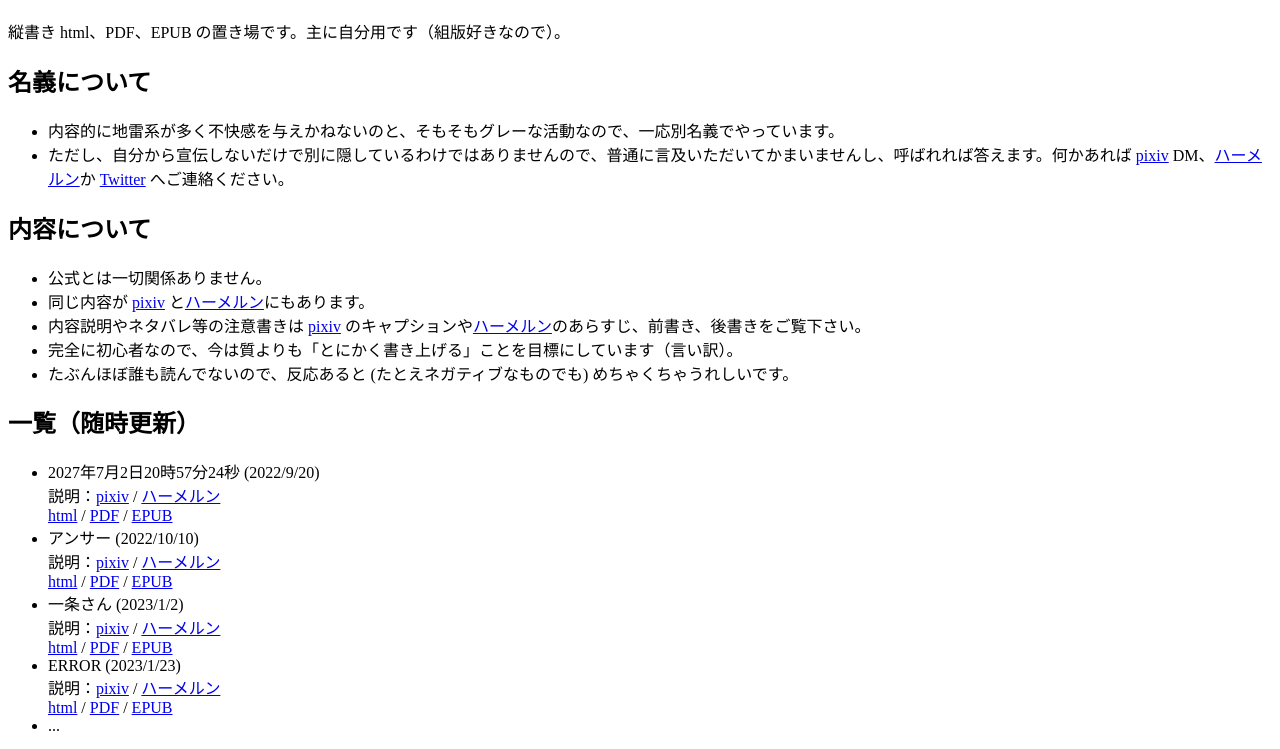
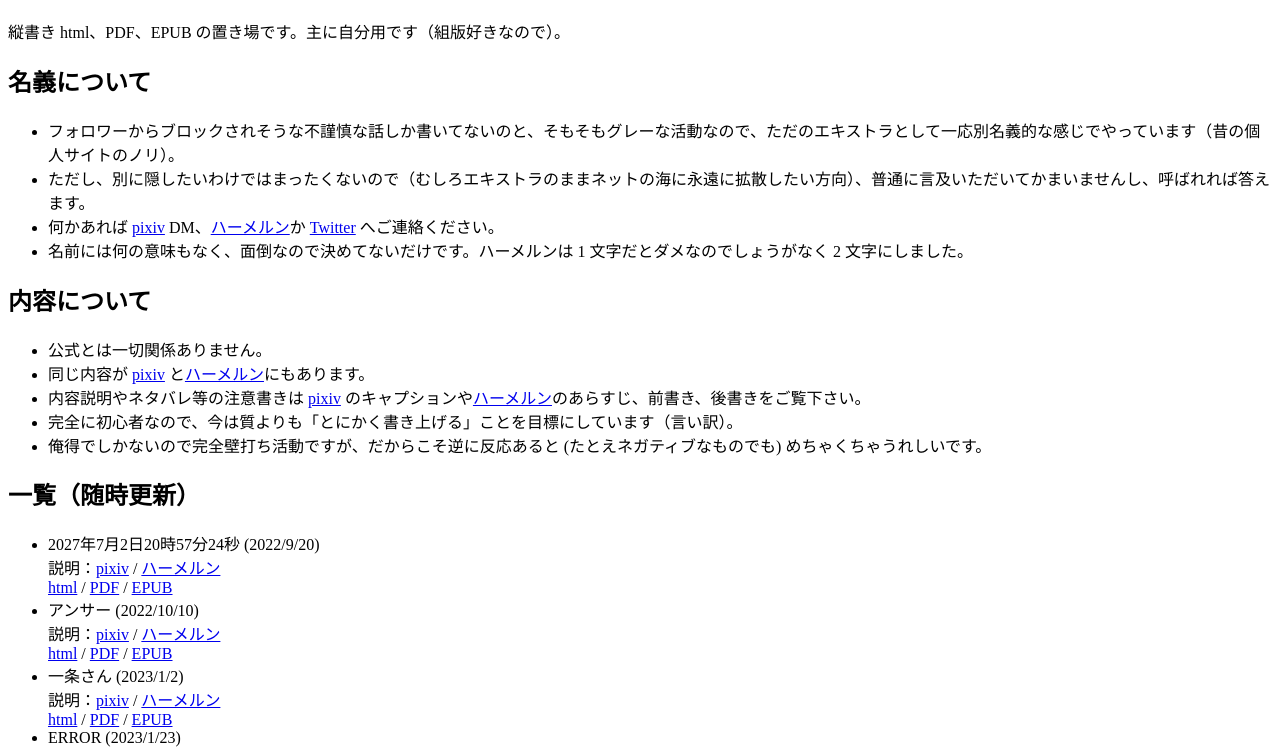
Before and after one commit to alltale2037/tales, a plain HTML site: page index.html in a window 1280 px wide. Shown: the part 70-819 px from the top of the page. Drawn offline with Linux system fonts and the light colour scheme.

Commit message:
微修正

```diff
--- a/index.html
+++ b/index.html
@@ -24,8 +24,10 @@
 
     <h2>名義について</h2>
     <ul>
-     <li> 内容的に地雷系が多く不快感を与えかねないのと、そもそもグレーな活動なので、一応別名義でやっています。</li>
-     <li> ただし、自分から宣伝しないだけで別に隠しているわけではありませんので、普通に言及いただいてかまいませんし、呼ばれれば答えます。何かあれば <a href="https://www.pixiv.net/users/59321047">pixiv</a> DM、<a href="https://syosetu.org/user/418672/">ハーメルン</a>か <a href="https://twitter.com/alltale2037">Twitter</a> へご連絡ください。</li>
+     <li> フォロワーからブロックされそうな不謹慎な話しか書いてないのと、そもそもグレーな活動なので、ただのエキストラとして一応別名義的な感じでやっています（昔の個人サイトのノリ）。</li>
+     <li> ただし、別に隠したいわけではまったくないので（むしろエキストラのままネットの海に永遠に拡散したい方向）、普通に言及いただいてかまいませんし、呼ばれれば答えます。</li>
+     <li> 何かあれば <a href="https://www.pixiv.net/users/59321047">pixiv</a> DM、<a href="https://syosetu.org/user/418672/">ハーメルン</a>か <a href="https://twitter.com/alltale2037">Twitter</a> へご連絡ください。</li>
+     <li> 名前には何の意味もなく、面倒なので決めてないだけです。ハーメルンは 1 文字だとダメなのでしょうがなく 2 文字にしました。</li>
     </ul>
 
     <h2>内容について</h2>
@@ -34,7 +36,7 @@
       <li> 同じ内容が <a href="https://www.pixiv.net/users/59321047">pixiv</a> と<a href="https://syosetu.org/user/418672/">ハーメルン</a>にもあります。</li>
       <li> 内容説明やネタバレ等の注意書きは <a href="https://www.pixiv.net/users/59321047">pixiv</a> のキャプションや<a href="https://syosetu.org/user/418672/">ハーメルン</a>のあらすじ、前書き、後書きをご覧下さい。</li>
       <li> 完全に初心者なので、今は質よりも「とにかく書き上げる」ことを目標にしています（言い訳）。</li>
-      <li> たぶんほぼ誰も読んでないので、反応あると (たとえネガティブなものでも) めちゃくちゃうれしいです。</li>
+      <li> 俺得でしかないので完全壁打ち活動ですが、だからこそ逆に反応あると (たとえネガティブなものでも) めちゃくちゃうれしいです。</li>
     </ul>
 
     <h2>一覧（随時更新）</h2>
```
